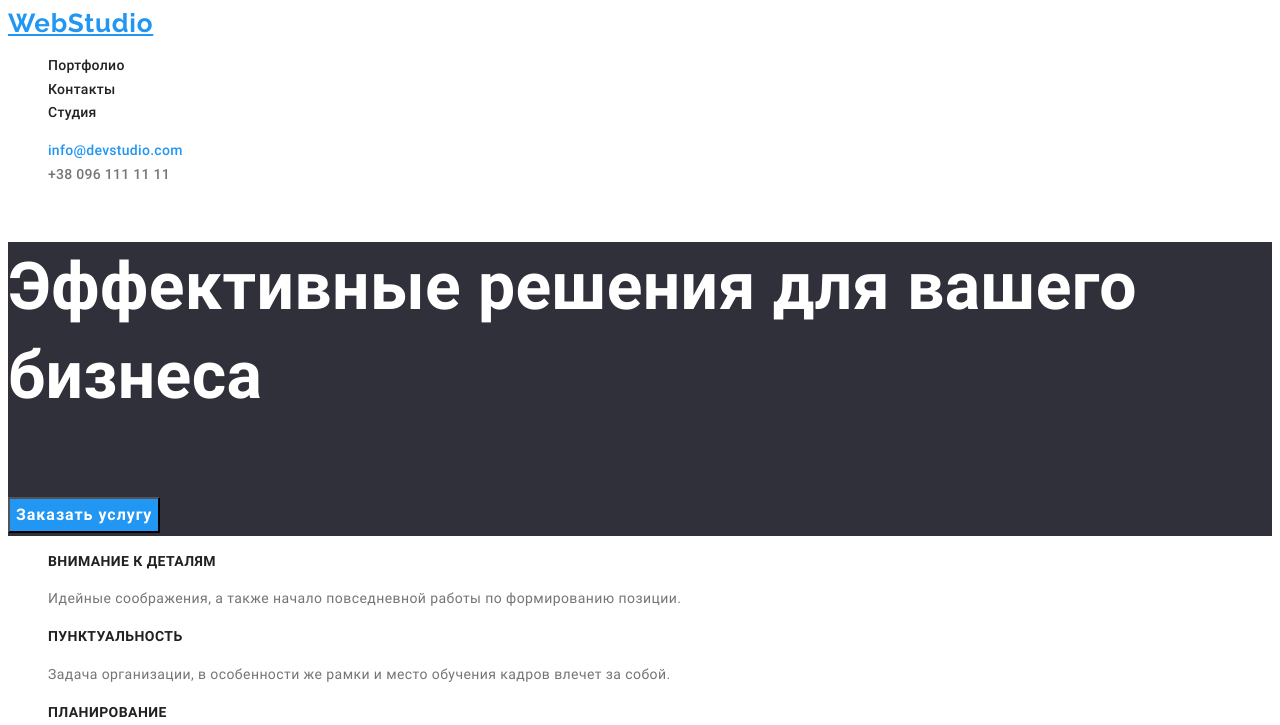
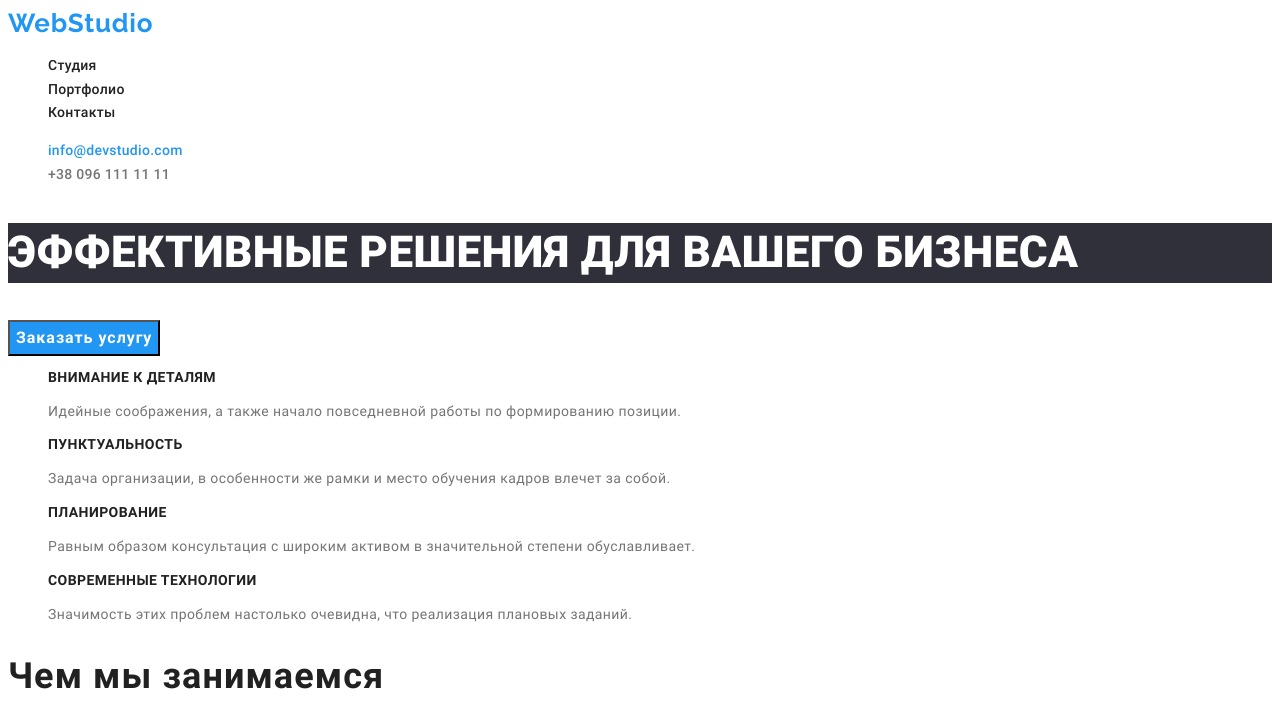
Before and after one commit to LitvinKostya/goit-markup-hw-02, a plain HTML site: page index.html in a window 1280 px wide. Shown: the top 725 px of the page. Drawn offline with Linux system fonts and the light colour scheme.

Commit message:
Внесены изменения

```diff
--- a/css/styles.css
+++ b/css/styles.css
@@ -138,6 +138,12 @@ address {
   line-height: 1.19;
   letter-spacing: 0.03em;
   color: var(--acent-cl);
+  text-decoration: none;
+}
+
+.logo:hover,
+.logo:focus {
+  color: purple;
 }
 
 /*стили на навигацию*/
@@ -173,6 +179,7 @@ address {
   font-weight: 900;
   font-size: 44px;
   line-height: 1.36;
+  text-transform: uppercase;
   background-color: var(--footer-bg-cl);
   color: var(--white);
 }
@@ -188,7 +195,7 @@ address {
 .activity {
   font-family: Roboto;
   font-size: 14px;
-  line-height: 1, 14;
+  line-height: 1.14;
   letter-spacing: 0.03em;
   text-transform: uppercase; /*все заглавные*/
   color: var(--secondary-text-cl);
--- a/index.html
+++ b/index.html
@@ -19,9 +19,9 @@
         <a href="" class="logo">WebStudio</a>
 
         <ul class="list">
+          <li><a href="" class="link menu-link">Студия</a></li>
           <li><a href="./portfolio.html" class="link menu-link">Портфолио</a></li>
           <li><a href="" class="link menu-link">Контакты</a></li>
-          <li><a href="" class="link menu-link">Студия</a></li>
         </ul>
       </nav>
 
@@ -36,8 +36,8 @@
     </header>
 
     <main>
-      <section class="title-head">
-        <h2>Эффективные решения для вашего бизнеса</h2>
+      <section>
+        <h1 class="title-head">Эффективные решения для вашего бизнеса</h2>
         <button class="btn" type="button">Заказать услугу</button>
       </section>
 
```
